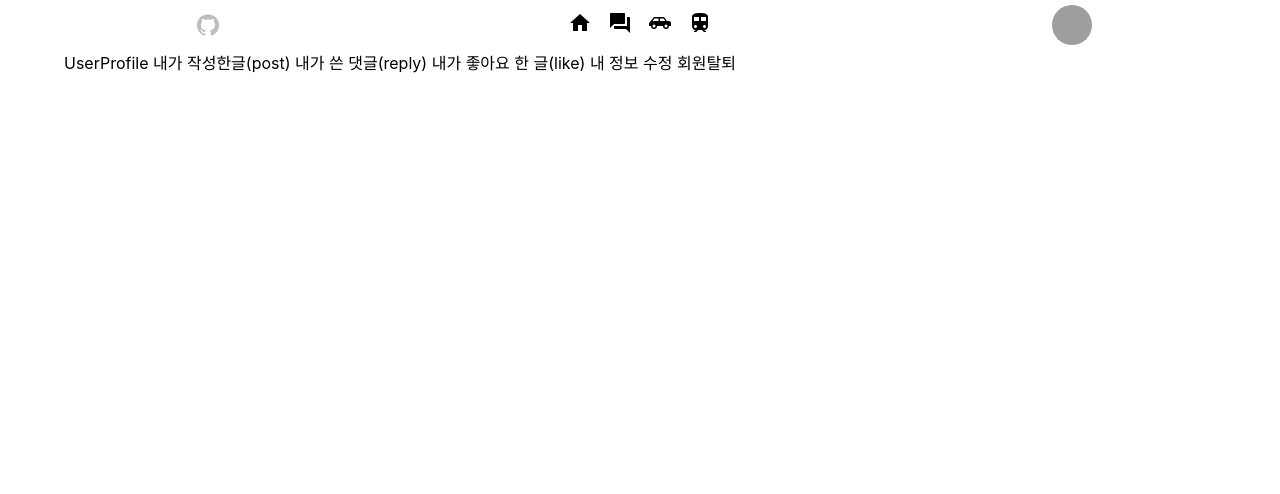
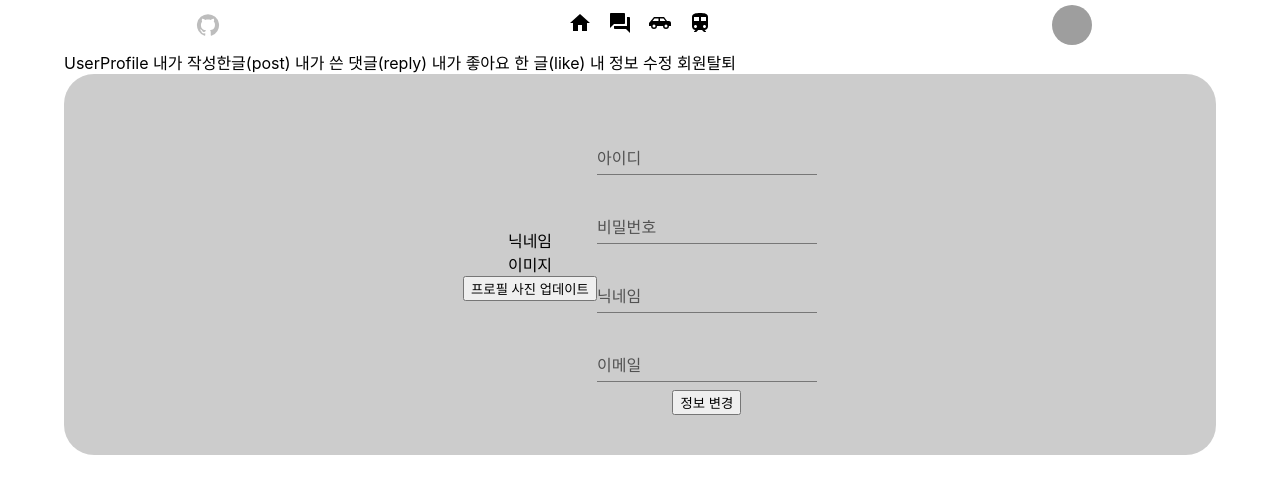
Before and after one commit to Manidle/final, a React (Create React App) app: page /user/profile in a window 1280 px wide. Shown: the top 494 px of the page. Built offline with nearby package versions, Linux system fonts and the light colour scheme; grey boxes are pictures that could not be loaded.

Commit message:
feat: UserProfile 컴포넌트 틀 만들기

```diff
--- a/src/pages/posting/Posting.jsx
+++ b/src/pages/posting/Posting.jsx
@@ -16,21 +16,36 @@ const Posting = () => {
     const [postTitle, setPostTitle] = useState("");
     const [postArticle, setPostArticle] = useState("");
 
-
     // 게시글 data 보내기
     function postSubmit(){
-        axios.post('http://localhost:8080/board/posting',
-            {
-                title:postTitle,
-                userid:"1"
+        axios.post('http://localhost:8080/post/posting', {
+            title:postTitle,
+            contents:postArticle,
+            likeCount:0,
+            boardId:1,
+            userId:1
+        }
+            )
+        .catch(function(error){
+            if (error.response) {
+              // 요청이 이루어졌으며 서버가 2xx의 범위를 벗어나는 상태 코드로 응답했습니다.
+              console.log("첫번째 에러");
+              console.log(error.response.data);
             }
-        )
-        .catch(function(error){
-            console.log("post 보내기 실패");
-            console.log(error);
-            console.log(postTitle);
-            console.log(postArticle);
-        })
+            else if (error.request) {
+                // 요청이 이루어 졌으나 응답을 받지 못했습니다.
+                // `error.request`는 브라우저의 XMLHttpRequest 인스턴스 또는
+                // Node.js의 http.ClientRequest 인스턴스입니다.
+                console.log("두번째 에러");
+                console.log(error.request);
+            }
+            else {
+                // 오류를 발생시킨 요청을 설정하는 중에 문제가 발생했습니다.
+                console.log("세번째 에러");
+              console.log('Error', error.message);
+            }
+            console.log(error.config);
+          })
     }
 
   return (
--- a/src/pages/register/Register.jsx
+++ b/src/pages/register/Register.jsx
@@ -38,6 +38,8 @@ export default function Register() {
             email:email,
         }
     }
+    // userInfo 를 넣지 않으면 가입이 안되므로,
+    // img 와 email 을 ""(빈값)으로 넣고, 회원 수정에서 추가할 수 있도록, 필수가 아니니까.
     )
     .catch(function(error) {
       console.log("user 보내기 실패");
@@ -47,6 +49,7 @@ export default function Register() {
       console.log(password);
       console.log(email);
     });
+    // 성공했을 땐
     // user 등록 후 팝업이나 알림창이 뜬 뒤에 login 페이지로 이동
     // handleLoginRoute();
   }
--- a/src/pages/userprofile/UserProfile.jsx
+++ b/src/pages/userprofile/UserProfile.jsx
@@ -1,7 +1,7 @@
 import React from 'react'
 import './userProfile.css'
 import Topbar from '../../components/topbar/Topbar'
-import { Container } from '@mui/material'
+import { Container, TextField } from '@mui/material'
 
 const UserProfile = () => {
   return (
@@ -14,6 +14,25 @@ const UserProfile = () => {
         내 정보 수정
         회원탈퇴
       </div>
+      <div className="profileContainer">
+        <div className="profileWrapper">
+          <div className="leftProfile">
+            <div className="profileUserNickname">닉네임</div>
+            <div className="profileUserImage">이미지</div>
+            <button className="profileImageUpdateButton">프로필 사진 업데이트</button>
+          </div>
+          <div className="rightProfile">
+            <TextField id="standard-basic" label="아이디" variant="standard" margin="normal" size="small" />
+            <TextField id="standard-basic" label="비밀번호" variant="standard" margin="normal" size="small" />
+            <TextField id="standard-basic" label="닉네임" variant="standard" margin="normal" size="small" />
+            <TextField id="standard-basic" label="이메일" variant="standard" margin="normal" size="small" />
+            <div className="profileUserId"></div>
+            <div className="profileUserPassword"></div>
+            <div className="profileUserEmail"></div>
+            <button className="profileUpdateButton">정보 변경</button>
+          </div>
+        </div>
+      </div>
     </Container>
   )
 }
--- a/src/pages/userprofile/userProfile.css
+++ b/src/pages/userprofile/userProfile.css
@@ -0,0 +1,29 @@
+.profileContainer{
+    display: flex;
+    flex-direction:column;
+    align-items: center;
+    justify-content: center;
+    background-color: rgba(0, 0, 0, 0.2);
+    padding: 40px 55px 40px 55px;
+    border-radius: 30px;
+}
+
+.profileWrapper{
+    display: flex;
+    align-items: center;
+    justify-content: center;
+}
+
+.leftProfile{
+    display: flex;
+    flex-direction: column;
+    align-items: center;
+    justify-content: center;
+}
+
+.rightProfile{
+    display: flex;
+    flex-direction: column;
+    align-items: center;
+    justify-content: center;
+}
```
